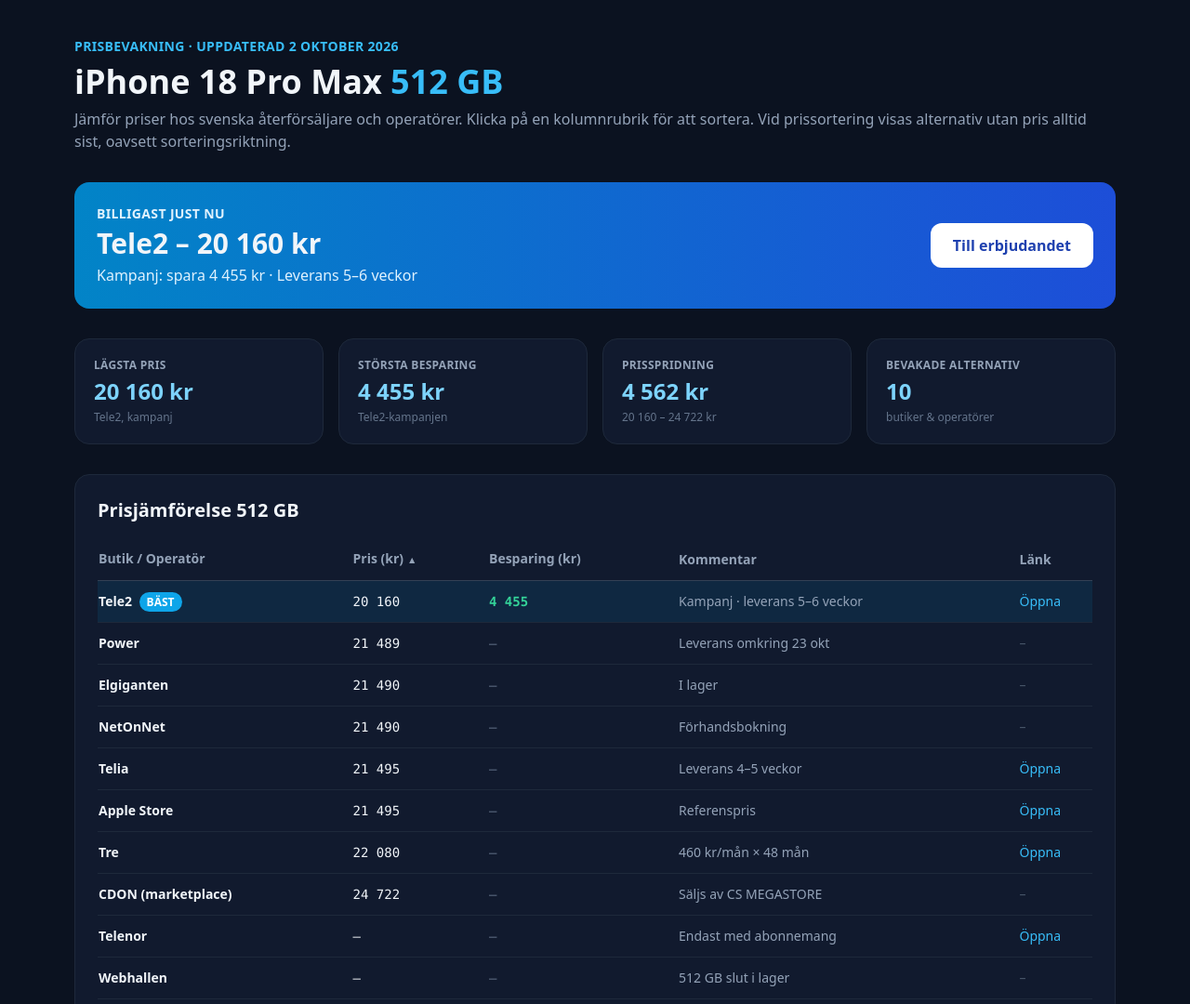
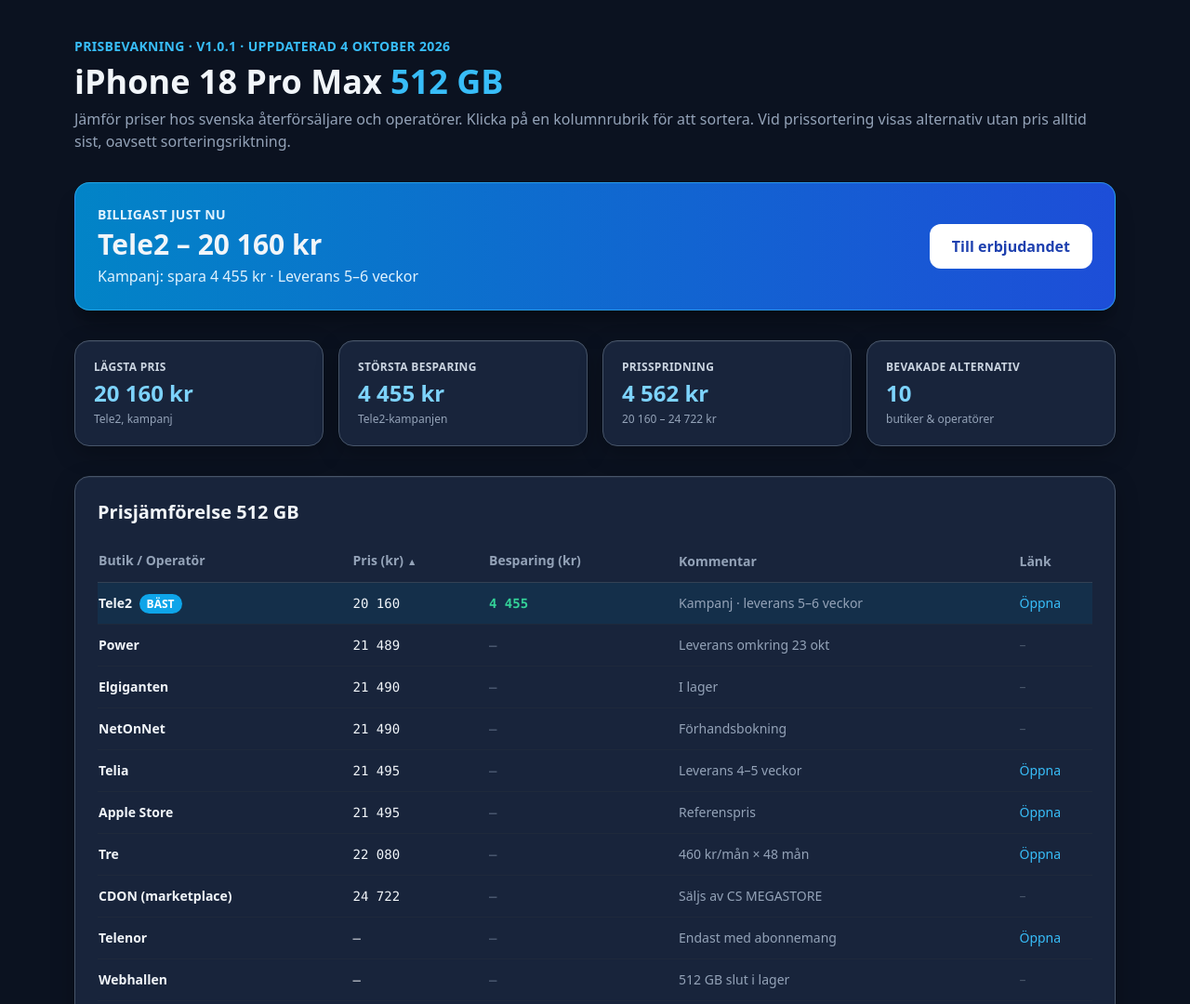
Before and after one commit to mrskydiver2015-code/iphone18-price-tracker, a plain HTML site: page index.html in a window 1280 px wide. Shown: the top 1080 px of the page at 93% size. Drawn offline with nearby package versions, Linux system fonts and the light colour scheme.

Commit message:
Improve dashboard card contrast and update header version

```diff
--- a/index.html
+++ b/index.html
@@ -6,10 +6,14 @@
 <title>iPhone 18 Pro Max 512 GB – Prisdashboard</title>
 <script src="https://cdn.tailwindcss.com"></script>
 <script>
-tailwind.config = { theme: { extend: { colors: { ink: '#0b1220', card: '#111a2e', accent: '#38bdf8' } } } }
+tailwind.config = { theme: { extend: { colors: { ink: '#0b1220', card: '#18243b', accent: '#38bdf8' } } } }
 </script>
 <style>
   body { background: #0b1220; }
+  .dashboard-card {
+    border: 1px solid #475569;
+    box-shadow: 0 8px 24px rgb(0 0 0 / 0.25), inset 0 1px 0 rgb(255 255 255 / 0.05);
+  }
   th.sortable { cursor: pointer; user-select: none; }
   th.sortable:hover { color: #38bdf8; }
   .arrow { font-size: 0.75em; margin-left: 0.25rem; }
@@ -19,13 +23,13 @@ tailwind.config = { theme: { extend: { colors: { ink: '#0b1220', card: '#111a2e'
 <div class="max-w-6xl mx-auto px-4 py-10">
 
   <header class="mb-8">
-    <p class="text-sky-400 text-sm font-semibold tracking-wide uppercase">Prisbevakning · uppdaterad 2 oktober 2026</p>
+    <p class="text-sky-400 text-sm font-semibold tracking-wide uppercase">Prisbevakning · v1.0.1 · uppdaterad 4 oktober 2026</p>
     <h1 class="text-4xl font-bold mt-2">iPhone 18 Pro Max <span class="text-sky-400">512 GB</span></h1>
     <p class="text-slate-400 mt-2">Jämför priser hos svenska återförsäljare och operatörer. Klicka på en kolumnrubrik för att sortera. Vid prissortering visas alternativ utan pris alltid sist, oavsett sorteringsriktning.</p>
   </header>
 
   <!-- Best deal hero -->
-  <div class="bg-gradient-to-r from-sky-600 to-blue-700 rounded-2xl p-6 mb-8 flex flex-wrap items-center justify-between gap-4">
+  <div class="bg-gradient-to-r from-sky-600 to-blue-700 border border-sky-400/60 shadow-xl shadow-black/25 rounded-2xl p-6 mb-8 flex flex-wrap items-center justify-between gap-4">
     <div>
       <p class="text-sky-100 text-sm uppercase tracking-wide font-semibold">Billigast just nu</p>
       <p class="text-3xl font-bold mt-1">Tele2 – 20 160 kr</p>
@@ -39,7 +43,7 @@ tailwind.config = { theme: { extend: { colors: { ink: '#0b1220', card: '#111a2e'
   <div class="grid grid-cols-2 md:grid-cols-4 gap-4 mb-8" id="kpiRow"></div>
 
   <!-- Price table -->
-  <section class="bg-card rounded-2xl p-6 mb-8 border border-slate-800">
+  <section class="dashboard-card bg-card rounded-2xl p-6 mb-8">
     <h2 class="text-xl font-bold mb-4">Prisjämförelse 512 GB</h2>
     <div class="overflow-x-auto">
       <table class="w-full text-left text-sm" id="priceTable">
@@ -58,7 +62,7 @@ tailwind.config = { theme: { extend: { colors: { ink: '#0b1220', card: '#111a2e'
   </section>
 
   <!-- Subscription offers -->
-  <section class="bg-card rounded-2xl p-6 mb-8 border border-slate-800">
+  <section class="dashboard-card bg-card rounded-2xl p-6 mb-8">
     <h2 class="text-xl font-bold mb-4">Abonnemangserbjudanden</h2>
     <div class="overflow-x-auto">
       <table class="w-full text-left text-sm">
@@ -160,10 +164,10 @@ const kpis = [
   ["Bevakade alternativ", String(prices.length), "butiker & operatörer"],
 ];
 document.getElementById("kpiRow").innerHTML = kpis.map(k => `
-  <div class="bg-card rounded-2xl p-5 border border-slate-800">
-    <p class="text-slate-400 text-xs uppercase tracking-wide font-semibold">${k[0]}</p>
+  <div class="dashboard-card bg-card rounded-2xl p-5">
+    <p class="text-slate-300 text-xs uppercase tracking-wide font-semibold">${k[0]}</p>
     <p class="text-2xl font-bold mt-1 text-sky-300">${k[1]}</p>
-    <p class="text-slate-500 text-xs mt-1">${k[2]}</p>
+    <p class="text-slate-400 text-xs mt-1">${k[2]}</p>
   </div>`).join("");
 </script>
 </body>
```
